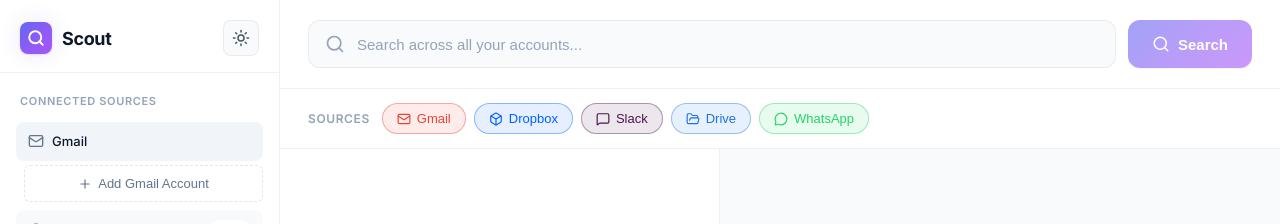
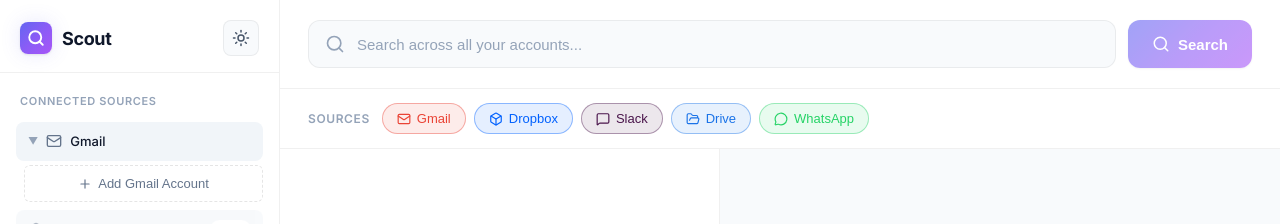
Before and after one commit to worldcash1/scout, a React (Vite) app: page / in a window 1280 px wide. Shown: the top 224 px of the page. Built offline with nearby package versions, Linux system fonts and the light colour scheme.

Commit message:
Add collapsible account list in sidebar

```diff
--- a/src/App.css
+++ b/src/App.css
@@ -261,6 +261,22 @@
   background: var(--bg-tertiary);
   border-radius: var(--radius-md);
   margin-bottom: 4px;
+}
+
+.source-header.clickable {
+  cursor: pointer;
+  transition: background 0.15s;
+  user-select: none;
+}
+
+.source-header.clickable:hover {
+  background: var(--bg-hover);
+}
+
+.collapse-icon {
+  font-size: 10px;
+  color: var(--text-muted);
+  transition: transform 0.15s;
 }
 
 .source-header-left {
--- a/src/App.tsx
+++ b/src/App.tsx
@@ -63,6 +63,7 @@
   const [selectedResult, setSelectedResult] = useState<SearchResult | null>(null);
   const [error, setError] = useState<string | null>(null);
   const [activeFilters, setActiveFilters] = useState<string[]>(["gmail", "dropbox", "slack", "drive", "whatsapp"]);
+  const [collapsedSources, setCollapsedSources] = useState<string[]>([]);
   const [theme, setTheme] = useState<Theme>(() => {
     const saved = localStorage.getItem("scout-theme");
     return (saved as Theme) || "system";
@@ -275,6 +276,14 @@
 
   const gmailCount = accounts.filter(a => a.type === "gmail").length;
 
+  const toggleCollapse = (source: string) => {
+    setCollapsedSources(prev =>
+      prev.includes(source)
+        ? prev.filter(s => s !== source)
+        : [...prev, source]
+    );
+  };
+
   // Skeleton loader component
   const ResultSkeleton = () => (
     <div className="result-skeleton">
@@ -315,18 +324,24 @@
 
           {/* Gmail */}
           <div className="source-group">
-            <div className="source-header">
+            <div
+              className="source-header clickable"
+              onClick={() => toggleCollapse('gmail')}
+            >
               <div className="source-header-left">
+                <span className="collapse-icon">{collapsedSources.includes('gmail') ? '▶' : '▼'}</span>
                 <Mail size={16} />
                 <span>Gmail</span>
               </div>
               {gmailCount > 0 && <span className="source-count">{gmailCount}</span>}
             </div>
+            {!collapsedSources.includes('gmail') && (
+              <>
                 {accounts.filter(a => a.type === "gmail").map((account) => (
                   <div key={account.email} className="source-item">
                     <div className="source-dot" style={{ backgroundColor: account.color }} />
                     <span className="source-email">{account.email}</span>
-                <button className="source-remove" onClick={() => removeAccount(account)}>
+                    <button className="source-remove" onClick={(e) => { e.stopPropagation(); removeAccount(account); }}>
                       <X size={14} />
                     </button>
                   </div>
@@ -335,6 +350,8 @@
                   <Plus size={14} />
                   <span>Add Gmail Account</span>
                 </button>
+              </>
+            )}
           </div>
 
           {/* Coming Soon Sources */}
```
Lines whose indentation alone changed are shown as unchanged.
